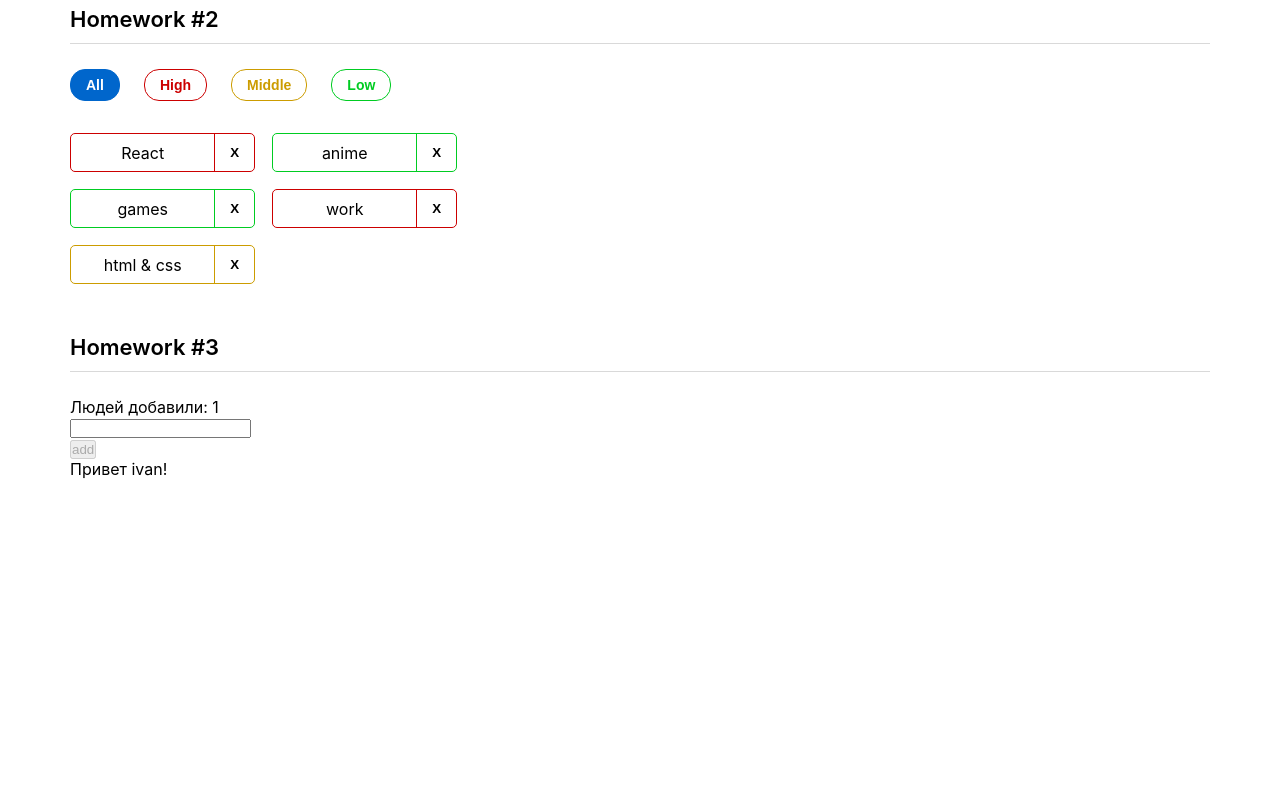
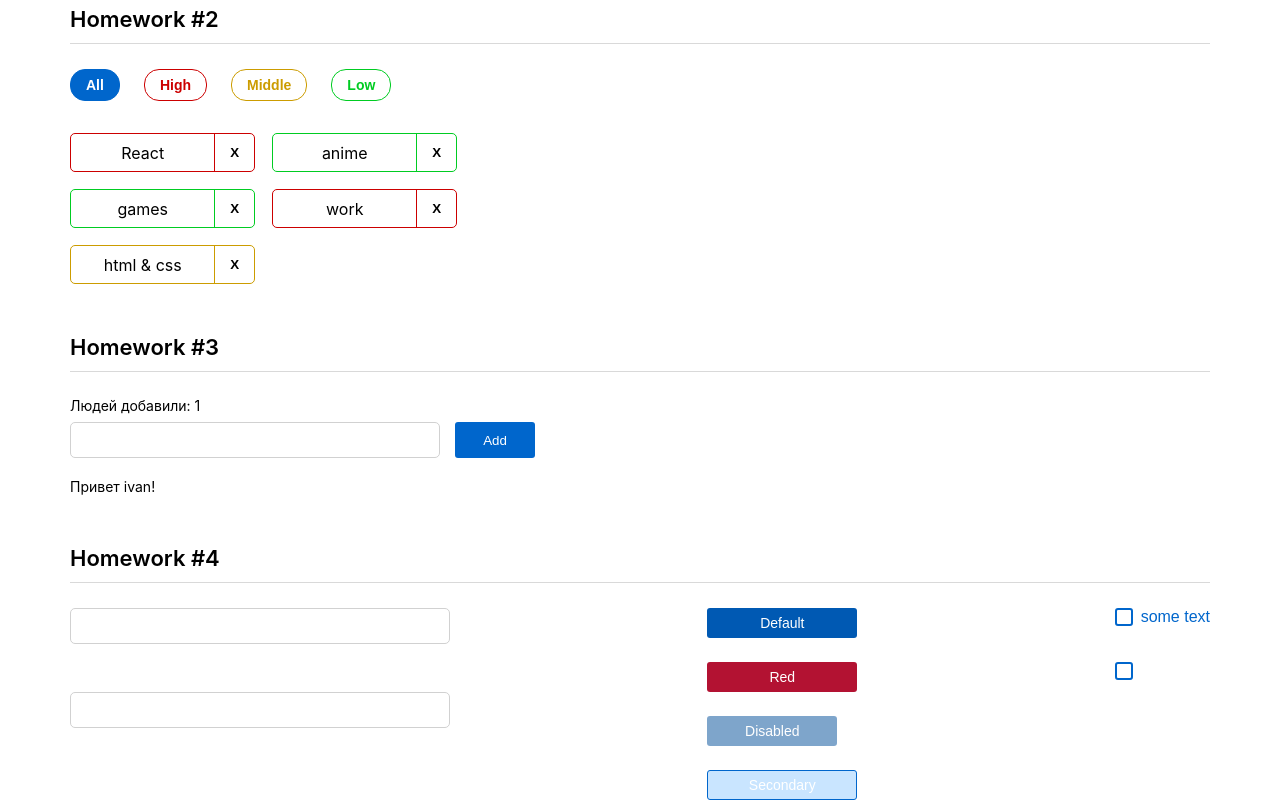
Before and after one commit to maksuchiha/hw_1, a React (Create React App) app: page / in a window 1280 px wide. Shown: the part 332-1132 px from the top of the page. Before the commit the page ends 811 px from the top, so only its background shows below. Built offline with nearby package versions, Linux system fonts and the light colour scheme.

Commit message:
hw4 complete

```diff
--- a/src/s1-main/App.tsx
+++ b/src/s1-main/App.tsx
@@ -3,6 +3,7 @@ import s from './App.module.css'
 import HW1 from '../s2-homeworks/hw01/HW1'
 import HW2 from '../s2-homeworks/hw02/HW2';
 import HW3 from "../s2-homeworks/hw03/HW3";
+import HW4 from "../s2-homeworks/hw04/HW4";
 
 function App() {
     return (
@@ -11,7 +12,7 @@ function App() {
             {/*раскомментировать по ходу выполнения*/}
             <HW2/>
             <HW3/>
-            {/*<HW4/>*/}
+            <HW4/>
 
             {/*при выполнении дз 5 и более - закомментировать здесь дз 1-4, так как они есть внутри дз 5*/}
             {/*<HW5/>*/}
--- a/src/s2-homeworks/hw03/Greeting.module.css
+++ b/src/s2-homeworks/hw03/Greeting.module.css
@@ -1,22 +1,52 @@
 .greetingForm {
 }
 
+.greetingForm input {
+    width: 100%;
+    border: 1px solid #D1D1D1;
+    border-radius: 5px;
+    padding: 10px;
+    height: 36px;
+    outline: none;
+}
+
 .inputAndButtonContainer {
+    display: flex;
+    align-items: flex-start;
+    gap: 15px;
+    margin-bottom: 20px;
+}
+
+.inputAndButtonContainer div {
+    max-width: 370px;
+    width: 100%;
 }
 
 .error {
-}
-
-.input {
+    color: red;
 }
 
 .input:focus {
 }
 
 .errorInput {
+
 }
 
 .button {
+    background: #0066CC;
+    border-radius: 3px;
+    color: #fff;
+    height: 36px;
+    border: none;
+    outline: none;
+    padding: 0 15px;
+    width: 80px;
+    cursor: pointer;
+}
+
+.button:first-letter {
+    text-transform: uppercase;
 }
 
 .button:focus {
@@ -29,7 +59,12 @@
 }
 
 .text {
+    font-size: 14px;
+    line-height: 17px;
+    margin-bottom: 8px;
 }
 
 .greeting {
+    font-size: 14px;
+    line-height: 17px;
 }
--- a/src/s2-homeworks/hw04/Stand.module.css
+++ b/src/s2-homeworks/hw04/Stand.module.css
@@ -1,13 +1,15 @@
 .stand {
     display: flex;
     justify-content: space-between;
-    align-items: center;
 }
 
 .inputs {
     display: flex;
     flex-direction: column;
     gap: 48px;
+    max-width: 380px;
+    width: 100%;
+    height: 35px;
 }
 
 .buttons {
--- a/src/s2-homeworks/hw04/common/c1-SuperInputText/SuperInputText.module.css
+++ b/src/s2-homeworks/hw04/common/c1-SuperInputText/SuperInputText.module.css
@@ -2,19 +2,30 @@
 }
 
 .input {
+    border: 1px solid #D1D1D1;
+    width: 100%;
+    outline: none;
+    border-radius: 5px;
+    height: 36px;
+    padding: 0 15px;
 }
 
 .inputWrapper {
+    flex-direction: column-reverse;
+    display: flex;
 }
 
 .superInput {
 }
 
 .errorInput {
+    border: 1px solid red;
+    color: red;
 }
 
 .errorInput:focus {
 }
 
 .error {
+    color: red;
 }
--- a/src/s2-homeworks/hw04/common/c1-SuperInputText/SuperInputText.tsx
+++ b/src/s2-homeworks/hw04/common/c1-SuperInputText/SuperInputText.tsx
@@ -47,7 +47,7 @@ const SuperInputText: React.FC<SuperInputTextPropsType> = (
         e.key === 'Enter' && // и если нажата кнопка Enter
         onEnter() // то вызвать его
     }
-
+    console.log(s.error)
     const finalSpanClassName = s.error
         + (spanClassName ? ' ' + spanClassName : '')
     const finalInputClassName = s.input
--- a/src/s2-homeworks/hw04/common/c2-SuperButton/SuperButton.module.css
+++ b/src/s2-homeworks/hw04/common/c2-SuperButton/SuperButton.module.css
@@ -1,16 +1,34 @@
 .button {
+    width: 150px;
+    height: 30px;
+    font-size: 14px;
+    color: #fff;
+    border: none;
+    border-radius: 3px;
+    cursor: pointer;
+}
+
+.button:first-letter {
+    text-transform: uppercase;
 }
 
 .disabled {
+    background: #004D99;
+    opacity: 0.5;
+    width: 130px;
 }
 
 .secondary {
+    background: #C9E5FF;
+    border: 1px solid #0066CC;
 }
 
 .default {
+    background: #0059B3;
 }
 
 .red {
+    background: #B31232;
 }
 
 .default:hover {
--- a/src/s2-homeworks/hw04/common/c2-SuperButton/SuperButton.tsx
+++ b/src/s2-homeworks/hw04/common/c2-SuperButton/SuperButton.tsx
@@ -17,12 +17,8 @@ const SuperButton: React.FC<SuperButtonPropsType> = (
         ...restProps // все остальные пропсы попадут в объект restProps, там же будет children
     }
 ) => {
-    const finalClassName = s.button
-        // + (disabled
-        //         ? ...
-        //         : xType === 'red'
-        //             ? ...
-        + (className ? ' ' + className : '') // задачка на смешивание классов
+
+    const finalClassName = s.button + (disabled ? ` ${s.disabled}` : xType === 'secondary' ? ` ${s.secondary}` : xType === 'red' ? ` ${s.red}` : ` ${s.default}` )  // задачка на смешивание классов
 
     return (
         <button
--- a/src/s2-homeworks/hw04/common/c3-SuperCheckbox/SuperCheckbox.tsx
+++ b/src/s2-homeworks/hw04/common/c3-SuperCheckbox/SuperCheckbox.tsx
@@ -4,6 +4,7 @@ import React, {
     InputHTMLAttributes,
 } from 'react'
 import s from './SuperCheckbox.module.css'
+
 
 // тип пропсов обычного инпута
 type DefaultInputPropsType = DetailedHTMLProps<InputHTMLAttributes<HTMLInputElement>,
@@ -28,6 +29,8 @@ const SuperCheckbox: React.FC<SuperCheckboxPropsType> = (
 ) => {
     const onChangeCallback = (e: ChangeEvent<HTMLInputElement>) => {
         // задачка на написание онченджа
+        onChangeChecked && onChangeChecked(e.currentTarget.checked)
+        onChange && onChange(e)
 
     }
 
```
Also changed, not shown: 12 other files (tests, documents, lock files or other folders).
